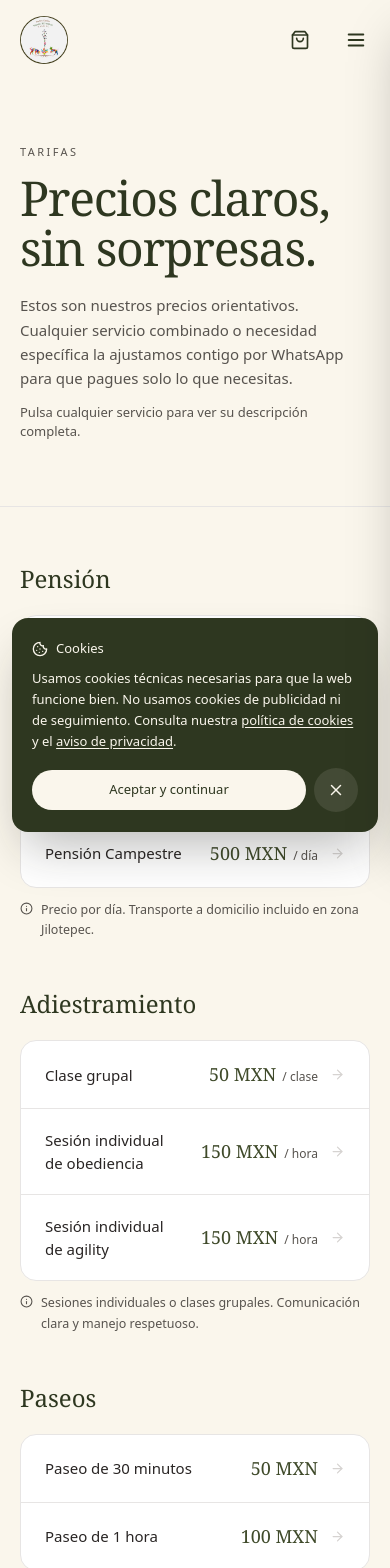
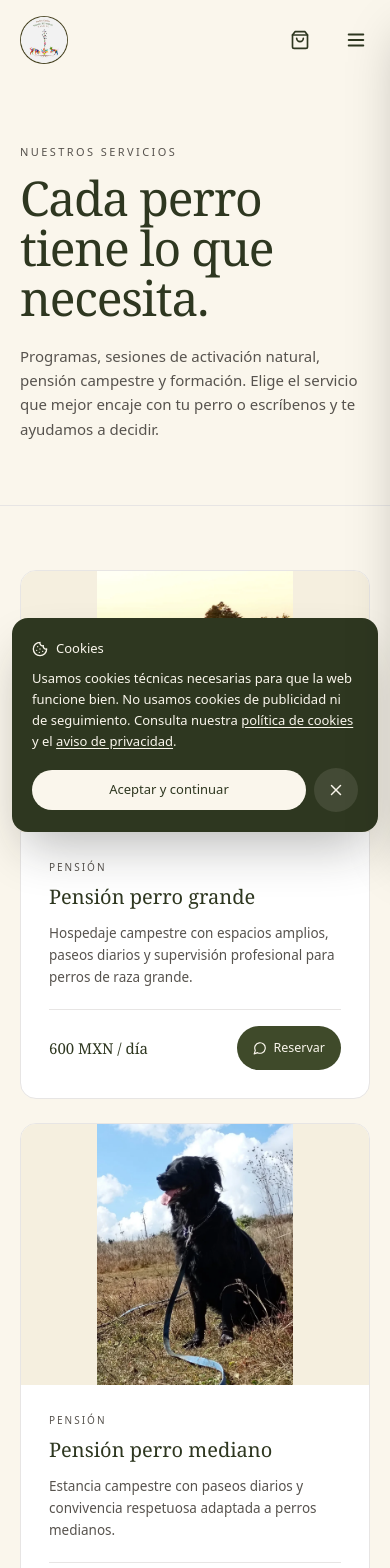
Before and after one commit to unaiurru/vereda-silvestre, a React (Vite) app: page /servicios in a window 390 px wide. Shown: the top 1568 px of the page. Built offline with nearby package versions, Linux system fonts and the light colour scheme.

Commit message:
fix tarifas

```diff
--- a/src/pages/Servicios.jsx
+++ b/src/pages/Servicios.jsx
@@ -1,209 +1,111 @@
 import { Link } from 'react-router-dom'
-import { ArrowRight, MessageCircle, Info } from 'lucide-react'
+import { ArrowRight, ImageOff, MessageCircle } from 'lucide-react'
+import { servicios, whatsappLinkServicio } from '../data/servicios'
 import useSeo from '../hooks/useSeo'
 
-const WHATSAPP_URL = 'https://wa.me/5215562058871?text=' + encodeURIComponent('Hola, me gustaría información sobre las tarifas de Vereda Silvestre.')
-
-const bloques = [
-  {
-    titulo: 'Pensión',
-    nota: 'Precio por día. Transporte a domicilio incluido en zona Jilotepec.',
-    items: [
-      { concepto: 'Perro pequeño', precio: '400 MXN', unidad: '/ día', slug: 'pension-perro-pequeno' },
-      { concepto: 'Perro mediano', precio: '500 MXN', unidad: '/ día', slug: 'pension-perro-mediano' },
-      { concepto: 'Perro grande',  precio: '600 MXN', unidad: '/ día', slug: 'pension-perro-grande' },
-      { concepto: 'Pensión Campestre', precio: '500 MXN', unidad: '/ día', slug: 'pension-campestre' },
-    ],
-  },
-  {
-    titulo: 'Adiestramiento',
-    nota: 'Sesiones individuales o clases grupales. Comunicación clara y manejo respetuoso.',
-    items: [
-      { concepto: 'Clase grupal',                    precio: '50 MXN',  unidad: '/ clase', slug: 'clase-grupal' },
-      { concepto: 'Sesión individual de obediencia', precio: '150 MXN', unidad: '/ hora',  slug: 'adiestramiento-obediencia' },
-      { concepto: 'Sesión individual de agility',    precio: '150 MXN', unidad: '/ hora',  slug: 'adiestramiento-agility' },
-    ],
-  },
-  {
-    titulo: 'Paseos',
-    nota: 'Paseos guiados con manejo respetuoso. Consulta disponibilidad por zona.',
-    items: [
-      { concepto: 'Paseo de 30 minutos', precio: '50 MXN',  unidad: '', slug: 'paseo-30-minutos' },
-      { concepto: 'Paseo de 1 hora',     precio: '100 MXN', unidad: '', slug: 'paseo-1-hora' },
-    ],
-  },
-  {
-    titulo: 'Excursiones',
-    nota: 'Salidas en grupo reducido al campo. Rutas adaptadas al grupo.',
-    items: [
-      { concepto: 'Perro pequeño',          precio: '300 MXN', unidad: '/ excursión', slug: 'excursion-perro-pequeno' },
-      { concepto: 'Perro mediano o grande', precio: '350 MXN', unidad: '/ excursión', slug: 'excursion-perro-mediano-grande' },
-    ],
-  },
-  {
-    titulo: 'Programas',
-    nota: 'Programas por convocatoria. La edición actual está finalizada; escríbenos y te avisamos de la próxima.',
-    items: [
-      { concepto: 'Cachorro', precio: '1500 MXN', unidad: '', slug: 'cachorro', etiqueta: 'Finalizado' },
-      { concepto: 'Educación canina familiar', precio: '2500 MXN', unidad: '', slug: 'educacion-canina-familiar', etiqueta: 'Finalizado' },
-    ],
-  },
-  {
-    titulo: 'Sesiones',
-    nota: 'Trabajo de enriquecimiento y olfato en entorno natural, adaptado a cada perro.',
-    items: [
-      { concepto: 'Activación natural', precio: '350 MXN', unidad: '/ sesión', slug: 'activacion-natural' },
-    ],
-  },
-  {
-    titulo: 'Formación',
-    nota: 'Seminarios para tutores y profesionales. Consulta fechas y plazas disponibles.',
-    items: [
-      { concepto: 'Seminarios formativos', precio: '3500 MXN', unidad: '', slug: 'seminarios-formativos' },
-    ],
-  },
-]
-
-function FilaTarifa({ item }) {
-  const contenido = (
-    <>
-      <div className="flex items-center gap-2 text-[15px] text-stone-800">
-        <span>{item.concepto}</span>
-        {item.etiqueta && (
-          <span className="bg-stone-700 text-[#FAF6EC] px-2 py-0.5 text-[10px] uppercase tracking-wide rounded">
-            {item.etiqueta}
-          </span>
-        )}
-      </div>
-      <div className="flex items-center gap-3">
-        <div className="font-serif text-[18px] md:text-[20px] text-[#3F4A2A] whitespace-nowrap">
-          {item.precio}
-          {item.unidad && (
-            <span className="text-[12px] text-stone-600 font-sans ml-1.5">{item.unidad}</span>
-          )}
-        </div>
-        {item.slug && (
-          <ArrowRight
-            size={15}
-            className="text-stone-300 group-hover:text-[#3F4A2A] group-hover:translate-x-0.5 transition-all"
-          />
-        )}
-      </div>
-    </>
-  )
-
-  if (item.slug) {
-    return (
-      <Link
-        to={'/servicios/' + item.slug}
-        className="group flex items-center justify-between gap-4 px-6 md:px-8 py-5 hover:bg-[#FAF6EC] transition-colors"
-      >
-        {contenido}
-      </Link>
-    )
-  }
-  return (
-    <div className="flex items-center justify-between gap-4 px-6 md:px-8 py-5">
-      {contenido}
-    </div>
-  )
-}
-
-export default function Tarifas() {
+export default function Servicios() {
   useSeo({
-    title: 'Tarifas',
+    title: 'Servicios',
     description:
-      'Tarifas de pensión, adiestramiento, paseos, excursiones, programas, activación natural y seminarios en Jilotepec, Estado de México. Sin sorpresas.',
-    path: '/tarifas',
+      'Programas formativos, sesiones de activación natural, pensión campestre y seminarios para perros y tutores en Jilotepec, Estado de México.',
+    path: '/servicios',
   })
 
   return (
     <div>
+      {/* Cabecera */}
       <section className="border-b border-stone-200">
-        <div className="max-w-5xl mx-auto px-5 md:px-8 py-16 md:py-20">
+        <div className="max-w-6xl mx-auto px-5 md:px-8 py-16 md:py-20">
           <div className="text-[11px] uppercase tracking-[0.22em] text-stone-600 mb-3">
-            Tarifas
+            Nuestros servicios
           </div>
           <h1 className="font-serif text-5xl md:text-6xl text-[#2E3720] leading-[1.05] tracking-tight">
-            Precios claros, sin sorpresas.
+            Cada perro tiene lo que necesita.
           </h1>
-          <p className="mt-5 text-stone-600 max-w-2xl text-[15px] leading-relaxed">
-            Estos son nuestros precios orientativos. Cualquier servicio combinado o necesidad
-            específica la ajustamos contigo por WhatsApp para que pagues solo lo que necesitas.
-          </p>
-          <p className="mt-3 text-[13px] text-stone-600">
-            Pulsa cualquier servicio para ver su descripción completa.
+          <p className="mt-5 text-stone-600 max-w-xl text-[15px] leading-relaxed">
+            Programas, sesiones de activación natural, pensión campestre y formación.
+            Elige el servicio que mejor encaje con tu perro o escríbenos y te ayudamos a decidir.
           </p>
         </div>
       </section>
 
-      <section className="py-14 md:py-20">
-        <div className="max-w-5xl mx-auto px-5 md:px-8">
-          <div className="space-y-12">
-            {bloques.map((b) => (
-              <div key={b.titulo}>
-                <div className="flex items-end justify-between flex-wrap gap-3 mb-5">
-                  <h2 className="font-serif text-2xl md:text-3xl text-[#2E3720]">{b.titulo}</h2>
-                </div>
+      {/* Grid de servicios */}
+      <section className="py-16 md:py-20">
+        <div className="max-w-6xl mx-auto px-5 md:px-8">
+          <div className="grid md:grid-cols-2 lg:grid-cols-3 gap-6">
+            {servicios.map((s) => {
+              const finalizado = s.estado === 'finalizado'
+              return (
+                <article
+                  key={s.slug}
+                  className="group relative rounded-2xl border border-stone-200 bg-white overflow-hidden hover:border-[#3F4A2A]/40 hover:-translate-y-1 transition-all duration-300"
+                >
+                  {/* Badge "Finalizado" */}
+                  {finalizado && (
+                    <span className="absolute top-3 left-3 z-10 bg-stone-700 text-[#FAF6EC] px-3 py-1 text-xs uppercase tracking-wide rounded">
+                      Finalizado
+                    </span>
+                  )}
 
-                <div className="rounded-2xl border border-stone-200 bg-white overflow-hidden">
-                  <div className="divide-y divide-stone-200">
-                    {b.items.map((it, idx) => (
-                      <FilaTarifa key={idx} item={it} />
-                    ))}
+                  <div className="aspect-[4/3] overflow-hidden bg-[#F5EFDF] flex items-center justify-center">
+                    {s.portada ? (
+                      <img
+                        src={s.portada}
+                        alt={s.titulo}
+                        className="w-full h-full object-contain transition-transform duration-500 group-hover:scale-105"
+                      />
+                    ) : (
+                      <div className="text-stone-400 flex flex-col items-center gap-2">
+                        <ImageOff size={28} strokeWidth={1.4} />
+                        <span className="text-[11px] uppercase tracking-wider">Foto próximamente</span>
+                      </div>
+                    )}
                   </div>
-                </div>
 
-                {b.nota && (
-                  <div className="mt-3 flex items-start gap-2 text-[12.5px] text-stone-600 leading-relaxed">
-                    <Info size={13} className="mt-0.5 shrink-0" />
-                    <span>{b.nota}</span>
+                  <div className="p-7">
+                    <div className="text-[10px] uppercase tracking-[0.2em] text-stone-600 mb-2">
+                      {s.categoria}
+                    </div>
+                    <h3 className="font-serif text-xl text-[#2E3720] mb-3">{s.titulo}</h3>
+                    <p className="text-[13.5px] text-stone-600 leading-relaxed mb-5">
+                      {s.resumen}
+                    </p>
+                    <div className="flex items-center justify-between gap-3 pt-4 border-t border-stone-200">
+                      <span className="font-serif text-[15px] text-[#2E3720]">{s.precio}</span>
+                      {finalizado ? (
+                        <span className="inline-flex items-center gap-1 text-[12.5px] font-medium text-[#3F4A2A]">
+                          Ver detalles
+                          <ArrowRight size={14} className="transition-transform group-hover:translate-x-1" />
+                        </span>
+                      ) : (
+                        // CTA "Reservar" hacia WhatsApp. relative+z-10 para quedar por
+                        // encima del enlace que cubre toda la card (ver más abajo).
+                        <a
+                          href={whatsappLinkServicio(s.titulo)}
+                          target="_blank"
+                          rel="noopener noreferrer"
+                          onClick={(e) => e.stopPropagation()}
+                          className="relative z-10 inline-flex items-center gap-1.5 min-h-[44px] rounded-full bg-[#3F4A2A] text-[#FAF6EC] px-4 py-2 text-[12.5px] font-medium hover:bg-[#2E3720] focus-visible:outline-none focus-visible:ring-2 focus-visible:ring-[#3F4A2A] focus-visible:ring-offset-2 transition-colors"
+                        >
+                          <MessageCircle size={14} />
+                          Reservar
+                        </a>
+                      )}
+                    </div>
                   </div>
-                )}
-              </div>
-            ))}
-          </div>
 
-          <div className="mt-14 rounded-2xl bg-[#F5EFDF] border border-[#3F4A2A]/10 p-6 md:p-8">
-            <div className="text-[11px] uppercase tracking-[0.22em] text-amber-700/80 mb-2">
-              Información importante
-            </div>
-            <ul className="space-y-2 text-[14px] text-stone-700 leading-relaxed">
-              <li>• Los precios pueden variar según la zona, la duración total del servicio o necesidades especiales.</li>
-              <li>• Para reservas de pensión recomendamos contactar con antelación, sobre todo en periodos vacacionales.</li>
-              <li>• Aceptamos pago en efectivo y transferencia. Confirma la modalidad por WhatsApp al reservar.</li>
-              <li>• ¿Buscas material para tu perro? Visita nuestra <Link to="/tienda" className="text-[#3F4A2A] underline underline-offset-2">tienda</Link>.</li>
-            </ul>
-          </div>
-        </div>
-      </section>
-
-      <section className="py-14 md:py-20 border-t border-stone-200">
-        <div className="max-w-4xl mx-auto px-5 md:px-8 text-center">
-          <h2 className="font-serif text-3xl md:text-4xl text-[#2E3720] leading-tight">
-            ¿Tienes dudas sobre qué servicio te conviene?
-          </h2>
-          <p className="mt-4 text-stone-600 max-w-xl mx-auto text-[15px]">
-            Cuéntanos cómo es tu perro y qué necesitas. Te ayudamos a encontrar la mejor opción
-            sin compromiso.
-          </p>
-          <div className="mt-7 flex flex-wrap gap-3 justify-center">
-            <a
-              href={WHATSAPP_URL}
-              target="_blank"
-              rel="noopener noreferrer"
-              className="inline-flex items-center gap-2 rounded-full bg-[#3F4A2A] text-[#FAF6EC] px-7 py-3.5 text-[14px] font-medium hover:bg-[#2E3720] transition-colors"
-            >
-              <MessageCircle size={16} />
-              Pregunta por WhatsApp
-            </a>
-            <Link
-              to="/servicios"
-              className="inline-flex items-center gap-2 rounded-full border border-[#3F4A2A]/25 text-[#3F4A2A] px-7 py-3.5 text-[14px] font-medium hover:bg-[#3F4A2A]/5 transition-colors"
-            >
-              Ver servicios
-              <ArrowRight size={16} />
-            </Link>
+                  {/* Enlace que cubre toda la card hacia el detalle (stretched link).
+                      Va al final para no tapar el botón "Reservar" (z-10). */}
+                  <Link
+                    to={'/servicios/' + s.slug}
+                    className="absolute inset-0 rounded-2xl focus-visible:outline-none focus-visible:ring-2 focus-visible:ring-[#3F4A2A] focus-visible:ring-offset-2"
+                    aria-label={'Ver detalles de ' + s.titulo}
+                  >
+                    <span className="sr-only">Ver detalles de {s.titulo}</span>
+                  </Link>
+                </article>
+              )
+            })}
           </div>
         </div>
       </section>
--- a/src/pages/Tarifas.jsx
+++ b/src/pages/Tarifas.jsx
@@ -5,6 +5,41 @@
 const WHATSAPP_URL = 'https://wa.me/5215562058871?text=' + encodeURIComponent('Hola, me gustaría información sobre las tarifas de Vereda Silvestre.')
 
 const bloques = [
+  {
+    titulo: 'Pensión',
+    nota: 'Precio por día. Transporte a domicilio incluido en zona Jilotepec.',
+    items: [
+      { concepto: 'Perro pequeño', precio: '400 MXN', unidad: '/ día', slug: 'pension-perro-pequeno' },
+      { concepto: 'Perro mediano', precio: '500 MXN', unidad: '/ día', slug: 'pension-perro-mediano' },
+      { concepto: 'Perro grande',  precio: '600 MXN', unidad: '/ día', slug: 'pension-perro-grande' },
+      { concepto: 'Pensión Campestre', precio: '500 MXN', unidad: '/ día', slug: 'pension-campestre' },
+    ],
+  },
+  {
+    titulo: 'Adiestramiento',
+    nota: 'Sesiones individuales o clases grupales. Comunicación clara y manejo respetuoso.',
+    items: [
+      { concepto: 'Clase grupal',                    precio: '50 MXN',  unidad: '/ clase', slug: 'clase-grupal' },
+      { concepto: 'Sesión individual de obediencia', precio: '150 MXN', unidad: '/ hora',  slug: 'adiestramiento-obediencia' },
+      { concepto: 'Sesión individual de agility',    precio: '150 MXN', unidad: '/ hora',  slug: 'adiestramiento-agility' },
+    ],
+  },
+  {
+    titulo: 'Paseos',
+    nota: 'Paseos guiados con manejo respetuoso. Consulta disponibilidad por zona.',
+    items: [
+      { concepto: 'Paseo de 30 minutos', precio: '50 MXN',  unidad: '', slug: 'paseo-30-minutos' },
+      { concepto: 'Paseo de 1 hora',     precio: '100 MXN', unidad: '', slug: 'paseo-1-hora' },
+    ],
+  },
+  {
+    titulo: 'Excursiones',
+    nota: 'Salidas en grupo reducido al campo. Rutas adaptadas al grupo.',
+    items: [
+      { concepto: 'Perro pequeño',          precio: '300 MXN', unidad: '/ excursión', slug: 'excursion-perro-pequeno' },
+      { concepto: 'Perro mediano o grande', precio: '350 MXN', unidad: '/ excursión', slug: 'excursion-perro-mediano-grande' },
+    ],
+  },
   {
     titulo: 'Programas',
     nota: 'Programas por convocatoria. La edición actual está finalizada; escríbenos y te avisamos de la próxima.',
@@ -18,13 +53,6 @@
     nota: 'Trabajo de enriquecimiento y olfato en entorno natural, adaptado a cada perro.',
     items: [
       { concepto: 'Activación natural', precio: '350 MXN', unidad: '/ sesión', slug: 'activacion-natural' },
-    ],
-  },
-  {
-    titulo: 'Pensión',
-    nota: 'Precio por día. Transporte a domicilio incluido en zona Jilotepec.',
-    items: [
-      { concepto: 'Pensión Campestre', precio: '500 MXN', unidad: '/ día', slug: 'pension-campestre' },
     ],
   },
   {
@@ -85,7 +113,7 @@
   useSeo({
     title: 'Tarifas',
     description:
-      'Tarifas de programas, sesiones de activación natural, pensión campestre y seminarios formativos en Jilotepec, Estado de México. Sin sorpresas.',
+      'Tarifas de pensión, adiestramiento, paseos, excursiones, programas, activación natural y seminarios en Jilotepec, Estado de México. Sin sorpresas.',
     path: '/tarifas',
   })
 
```
